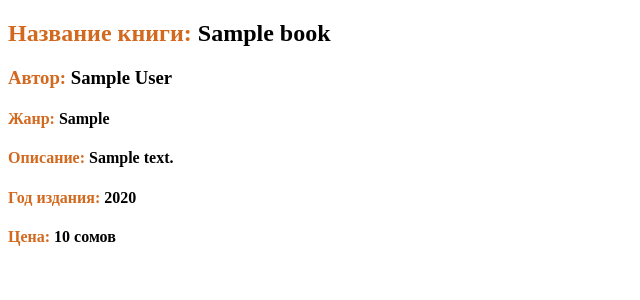
After one commit to AvazChynybaev/TodoPython, a Django app: page /book-details/1/ in a window 1280 px wide. The commit adds this page. Shown: the top 300 px of the page, without its empty margins (0-640 px from the left). Run offline with Django 3.2, Linux system fonts and the light colour scheme; tables that the repository leaves empty hold one stand-in row (values such as "Sample post").

Commit message:
added book-details.html and function book_details in separate page

```diff
--- /dev/null
+++ b/main/templates/book-details.html
@@ -0,0 +1,17 @@
+<!DOCTYPE html>
+<html lang="en">
+<head>
+    <meta charset="UTF-8">
+    <meta name="viewport" content="width=device-width, initial-scale=1.0">
+    <meta http-equiv="X-UA-Compatible" content="ie=edge">
+    <title>Book Details</title>
+</head>
+<body>
+    <h2><span style="color: chocolate;">Название книги:</span> {{ book_object.title }}</h2>
+    <h3><span style="color: chocolate;">Автор:</span> {{ book_object.author }}</h3>
+    <h4><span style="color: chocolate;">Жанр:</span> {{ book_object.genre }}</h4>
+    <h4><span style="color: chocolate;">Описание:</span> {{ book_object.description }}</h4>
+    <h4><span style="color: chocolate;">Год издания:</span> {{ book_object.year }}</h4>
+    <h4><span style="color: chocolate;">Цена:</span> {{ book_object.price }} сомов</h4>
+</body>
+</html>
--- a/main/views.py
+++ b/main/views.py
@@ -75,3 +75,7 @@ def mark_book(request, id):
     book.is_favorite = not book.is_favorite
     book.save()
     return redirect(books)
+
+def book_details(request, id):
+    book_object = Book.objects.get(id=id)
+    return render(request, 'book-details.html', {'book_object': book_object})
--- a/todo/urls.py
+++ b/todo/urls.py
@@ -37,5 +37,6 @@ urlpatterns = [
     path('close-todo/<id>/', close_todo, name='close-todo'),
     path('delete-book/<id>/', delete_book, name='delete-book'),
     path('mark-book/<id>/', mark_book, name='mark-book'),
+    path('book-details/<id>/', book_details, name='book-details'),
 ]   + static(settings.STATIC_URL, document_root = settings.STATIC_ROOT) \
     + static(settings.MEDIA_URL, document_root = settings.MEDIA_ROOT)
```
Also changed, not shown: main/templates/books.html (+9 -6 lines).
